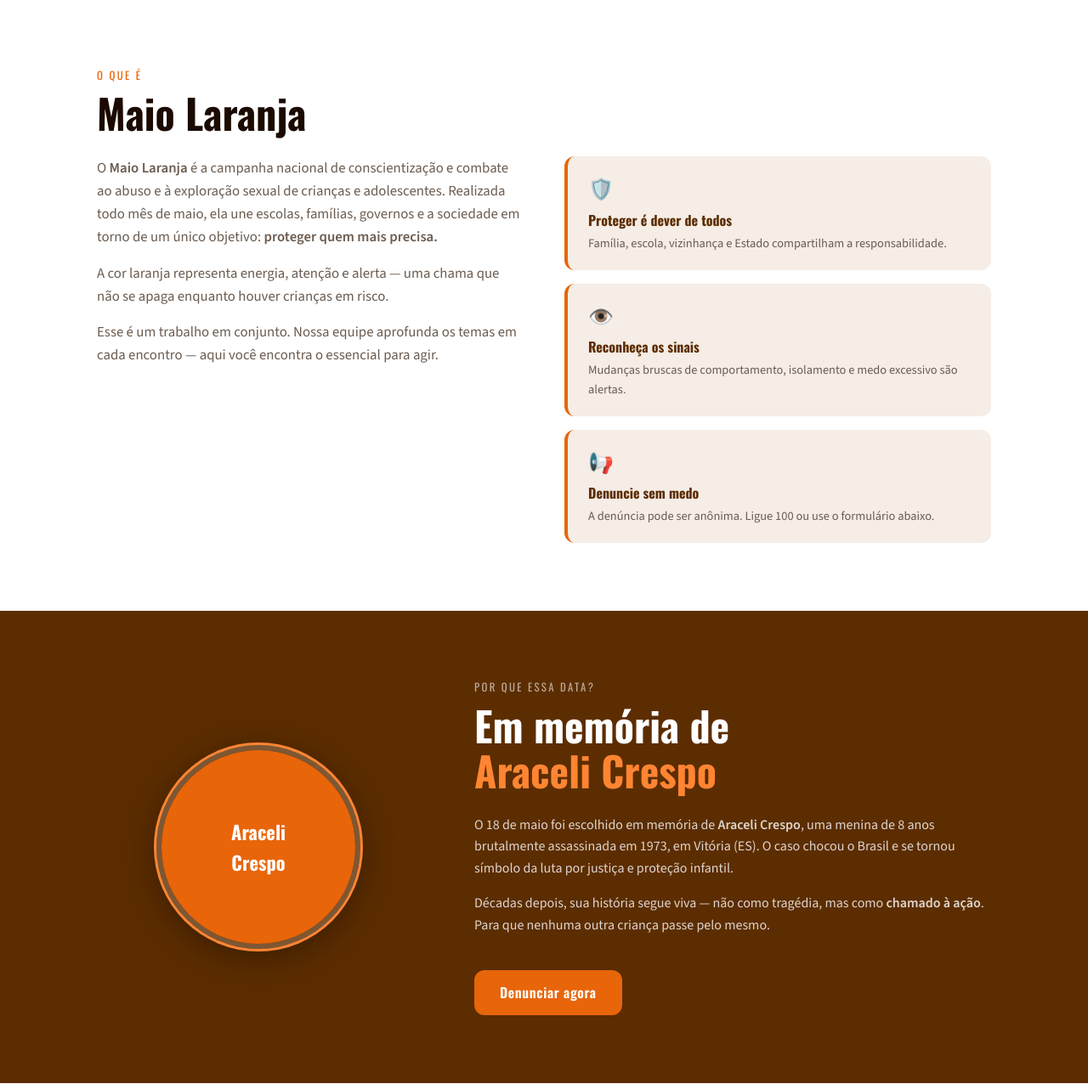
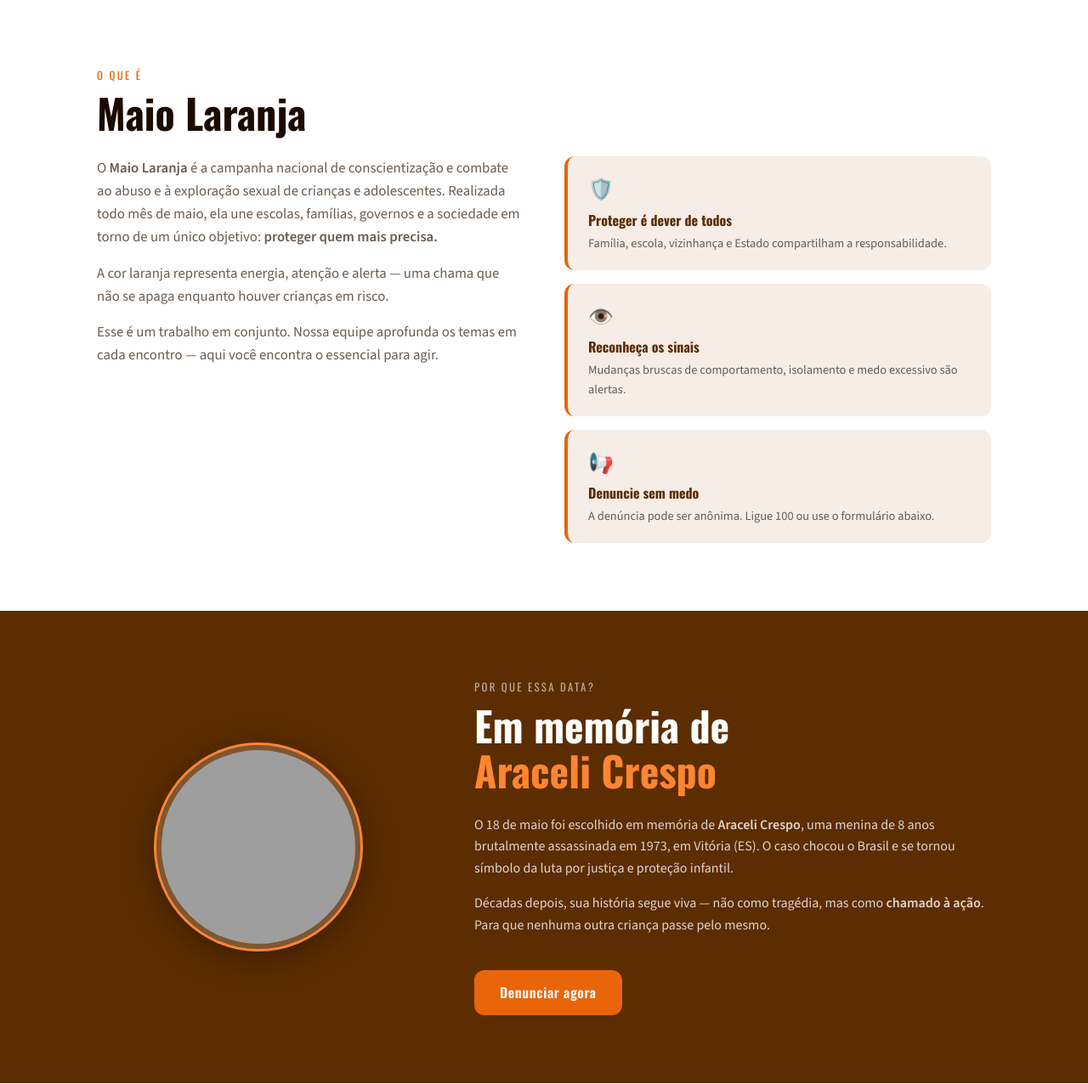
Before and after one commit to Mecjaozinn/PROJETO-MASIO-LARANJA, a Flask app: page / in a window 1280 px wide. Shown: the part 802-2078 px from the top of the page at 85% size. Run offline with Flask 3, Linux system fonts and the light colour scheme; grey boxes are pictures that could not be loaded.

Commit message:
Update index.html

```diff
--- a/templates/index.html
+++ b/templates/index.html
@@ -89,7 +89,7 @@
         <div class="araceli-photo">
           <div class="photo-frame">
             <div class="photo-placeholder">
-              <span>Araceli<br>Crespo</span>
+              <img src="COLE_O_LINK_AQUI" alt="Araceli Crespo" style="width:100%;height:100%;object-fit:cover;" />
             </div>
           </div>
         </div>
```
